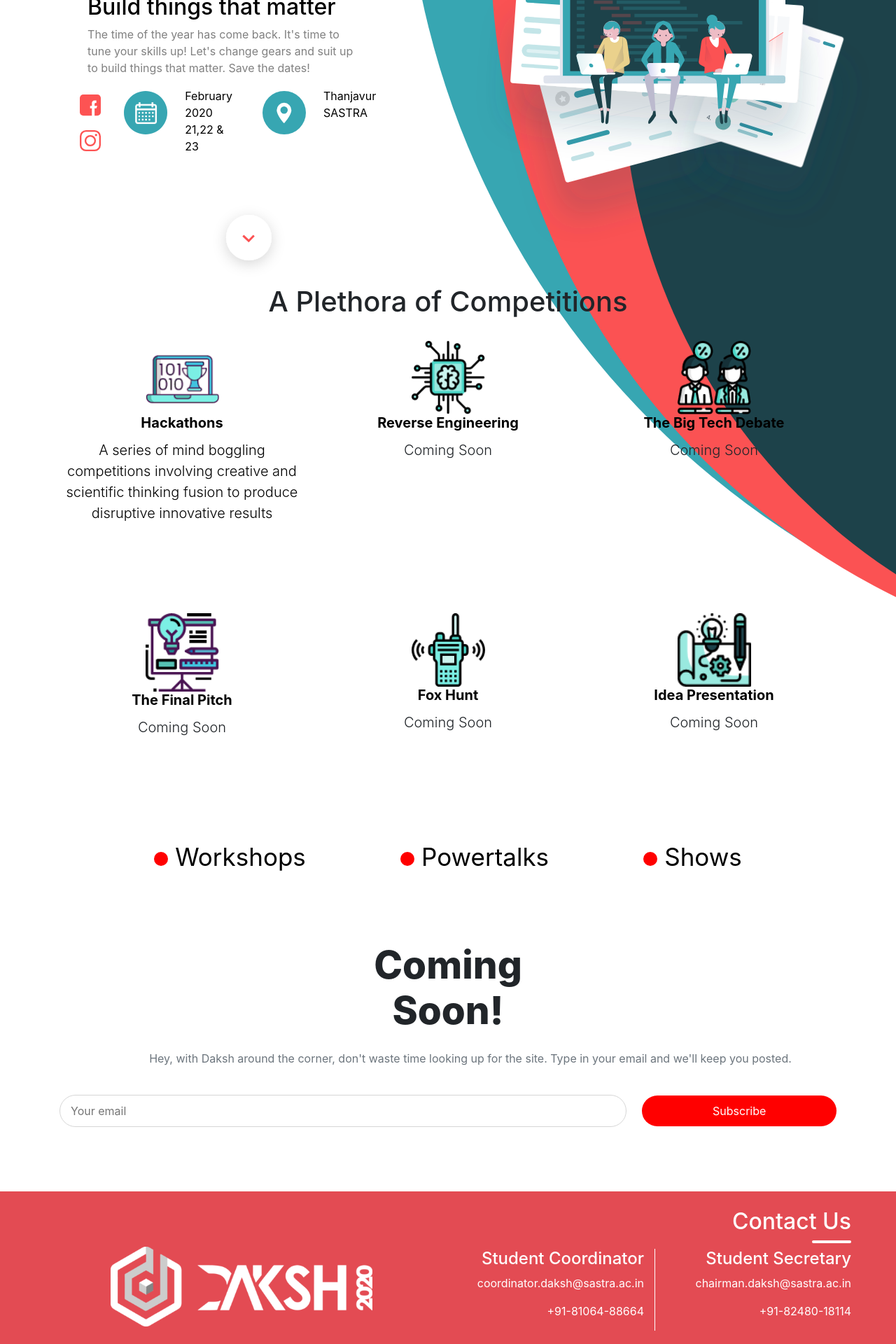
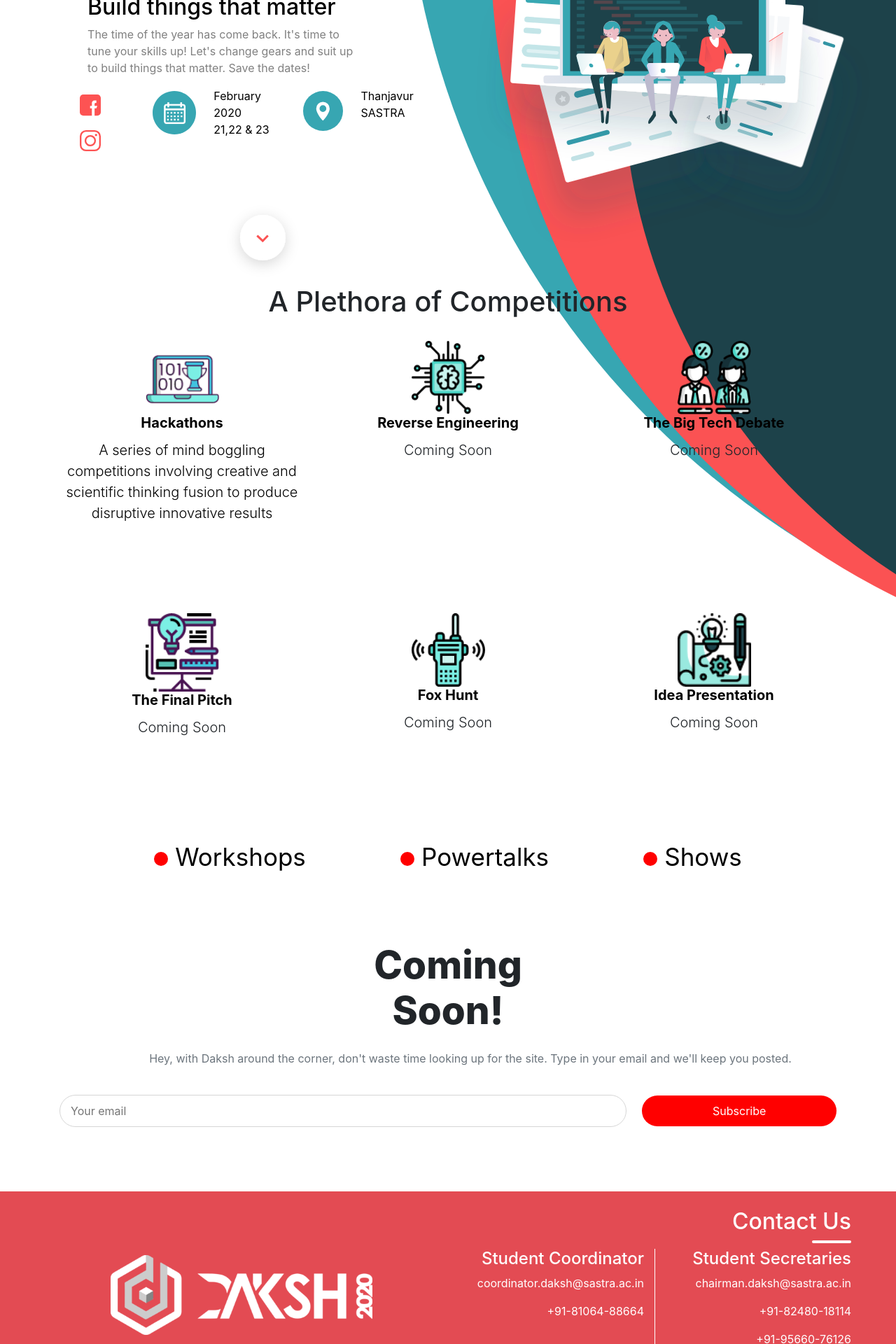
Before and after one commit to dcs-sastra/Daksh2020-Frontend, a React (Create React App) app: page / in a window 1280 px wide. Shown: the part 260-2180 px from the top of the page at 70% size. Built offline with nearby package versions, Linux system fonts and the light colour scheme; a web font is replaced by a local one.

Commit message:
Minor Changes - 1

```diff
--- a/src/components/hackathons/Hackathon.jsx
+++ b/src/components/hackathons/Hackathon.jsx
@@ -6,14 +6,13 @@
 
 import Circles from "../../assets/hackathon/circles.png"
 import Arrow from "../../assets/arrow.svg";
-import Fb from "../../assets/fb.svg";
-import Insta from "../../assets/insta.svg";
 
 import TCS50 from "../../assets/hackathon/tcs50.png";
 import SC from "../../assets/hackathon/sc.png";
 import Genesys from "../../assets/hackathon/genesys.png";
 import TVS from "../../assets/hackathon/tvs.png";
 import PayPal from "../../assets/hackathon/paypal.png";
+import TBI from "../../assets/hackathon/tbi.png";
 
 import "./Hackathon.css"
 
@@ -64,6 +63,7 @@
                             <img src = {Genesys} className="img-fluid sponsor" />
                             <img src = {TVS} className="img-fluid sponsor" />
                             <img src = {PayPal} className="img-fluid sponsor" />
+                            <img src = {TBI} className="img-fluid sponsor"/>
                         </div>
                     </div>
                     <div class="row scroller"><Pink activeClass="active" to="hacklist" spy={true} smooth={true} duration={800} offset={-30}><img src={Arrow} alt="" /></Pink></div>
--- a/src/components/hackathons/hackInfo/HackInfo.jsx
+++ b/src/components/hackathons/hackInfo/HackInfo.jsx
@@ -59,6 +59,9 @@
 							{this.props.authState && <button className="btn btn-red" data-toggle="modal" data-target="#hackregister">Register</button>}
 							{!this.props.authState && <span> Please Login to Register</span>}
 						</div>
+						<div>
+							<span>Or you can mail your abstract with team name to hackathon.daksh@sastra.ac.in</span>
+						</div>
 					</div>
 				</div>
 				<Idea title={title} id={id} />
--- a/src/components/home/contact/Contact.jsx
+++ b/src/components/home/contact/Contact.jsx
@@ -12,7 +12,6 @@
     render() {
         return (
             <div className="footer">
-
                 <div className="row">
                     <div className="col-sm-12 col-md-6">
                         <div className="logo-wrapper text-left">
@@ -32,9 +31,10 @@
                                 <p>+91-81064-88664</p>
                             </div>
                             <div className="col text-right">
-                                <h4>Student Secretary</h4>
+                                <h4>Student Secretaries</h4>
                                 <p>chairman.daksh@sastra.ac.in</p>
                                 <p>+91-82480-18114</p>
+                                <p>+91-95660-76126</p>
                             </div>
                         </div>
                         <br />
--- a/src/components/home/main/Main.css
+++ b/src/components/home/main/Main.css
@@ -12,17 +12,7 @@
 .width{
     width: 10rem;
 }
-/* .row{
-    display: flex;
-    flex-wrap: nowrap;
-    justify-content: center;
-    align-items: flex-start;
-}
-.main-col{
-    display: flex;
-    flex-direction: column;
-    align-items: center;
-} */
+
 .row{
     /* position: relative; */
     margin-top: -2.5rem;
@@ -56,6 +46,7 @@
     border: 0;
     outline: none !important;
     margin:0 -5px;
+    margin-left: 50% !important;
 }
 
 .register{
--- a/src/components/home/main/Main.jsx
+++ b/src/components/home/main/Main.jsx
@@ -61,14 +61,16 @@
                                                 <p>February 2020</p>
                                                 <p>21,22 & 23</p>
                                             </div>
+                                            <a target="_blank" href="https://goo.gl/maps/D9i434fLiXbLMG149">
+                                                <div id="box3">
+                                                    <img src={Pin} alt="" className="icons" />
+                                                </div>
+                                                <div className="details text-decor" id="box4">
+                                                    <p>Thanjavur</p>
+                                                    <p>SASTRA</p>
+                                                </div>
+                                            </a>
 
-                                            <div id="box3">
-                                                <img src={Pin} alt="" className="icons" />
-                                            </div>
-                                            <div className="details" id="box4">
-                                                <p>Thanjavur</p>
-                                                <p>SASTRA</p>
-                                            </div>
                                     </div>
 
                                 </div>
```
Also changed, not shown: src/assets/hackathon/tbi.png (added).
